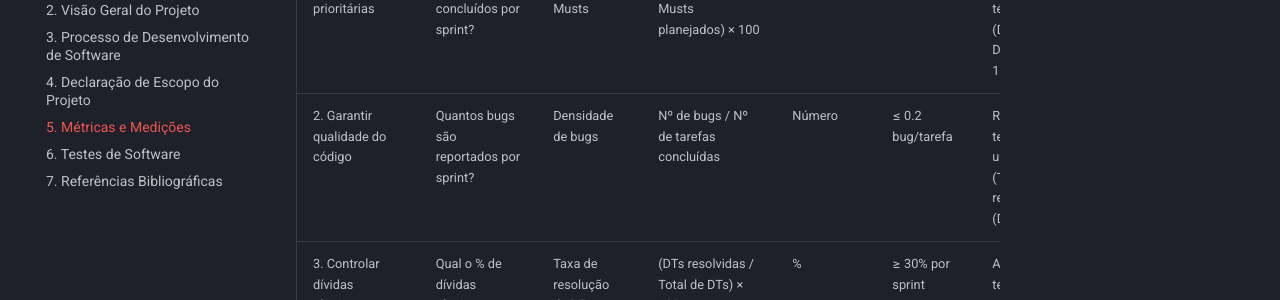
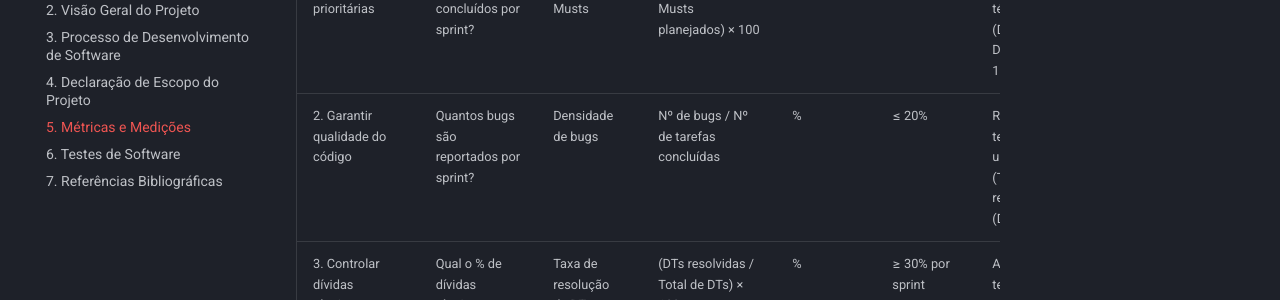
Before and after one commit to FGA0138-MDS-Ajax/2025.1-Jera, an MkDocs documentation site: the page built from docs/visao/05_metricas.md, in a window 1280 px wide and 900 px high, scrolled down 716 px. Shown: the part 152-452 px from the top of the window. Built offline with MkDocs 1.6.1 and Material for MkDocs 9.7.7, drawn with Linux system fonts in a browser that asks for light colours.

Commit message:
Alteração da escala de numeros das metricas

```diff
--- a/docs/visao/05_metricas.md
+++ b/docs/visao/05_metricas.md
@@ -16,7 +16,7 @@ As tabelas abaixo, sintetizam esse planejamento, conectando métricas às necess
 |     Objetivo                                      	|     Perguntas                                                  	|     Métricas                                 	|     Definição/Cálculo                                             	|     Escala      	|     Valor Esperado       	|     Forma de Análise                                                   	|
 |---------------------------------------------------	|----------------------------------------------------------------	|----------------------------------------------	|-------------------------------------------------------------------	|-----------------	|--------------------------	|------------------------------------------------------------------------	|
 |     1.   Entregar funcionalidades prioritárias    	|     Quantos   "Musts" foram concluídos por sprint?             	|     Taxa de entrega de Musts                 	|     (Musts   concluídos / Musts planejados) × 100                 	|     %           	|     100%                 	|     Priorizar   dívidas técnicas (DT01, DT02) se < 100%                	|
-|     2.   Garantir qualidade do código             	|     Quantos   bugs são reportados por sprint?                  	|     Densidade de bugs                        	|     Nº de   bugs / Nº de tarefas concluídas                       	|     Número      	|     ≤ 0.2 bug/tarefa     	|     Revisar   testes de unidade (T01) e refatoração (DT03)             	|
+|     2.   Garantir qualidade do código             	|     Quantos   bugs são reportados por sprint?                  	|     Densidade de bugs                        	|     Nº de   bugs / Nº de tarefas concluídas                       	|     %           	|     ≤ 20%                	|     Revisar   testes de unidade (T01) e refatoração (DT03)             	|
 |     3.   Controlar dívidas técnicas               	|     Qual o %   de dívidas técnicas resolvidas?                 	|     Taxa de resolução de DT                  	|     (DTs   resolvidas / Total de DTs) × 100                       	|     %           	|     ≥ 30% por sprint     	|     Alocar   tempo fixo por sprint para DTs                            	|
 |     4.   Validar usabilidade                      	|     O tempo   para exportar relatórios (1.10) é aceitável?     	|     Tempo médio de exportação                	|     Cronometrar   tempo de geração de PDF/Excel                   	|     Segundos    	|     ≤ 10s                	|     Otimizar   consultas ou usar cache                                 	|
 |     5.   Eficiência em documentação               	|     A   documentação (DO01-DO05) está atualizada?              	|     % de docs entregues                      	|     (Docs   concluídos / Total de docs) × 100                     	|     %           	|     100% antes do MVP    	|     Incluir   revisão nas Definition of Done                           	|
```
